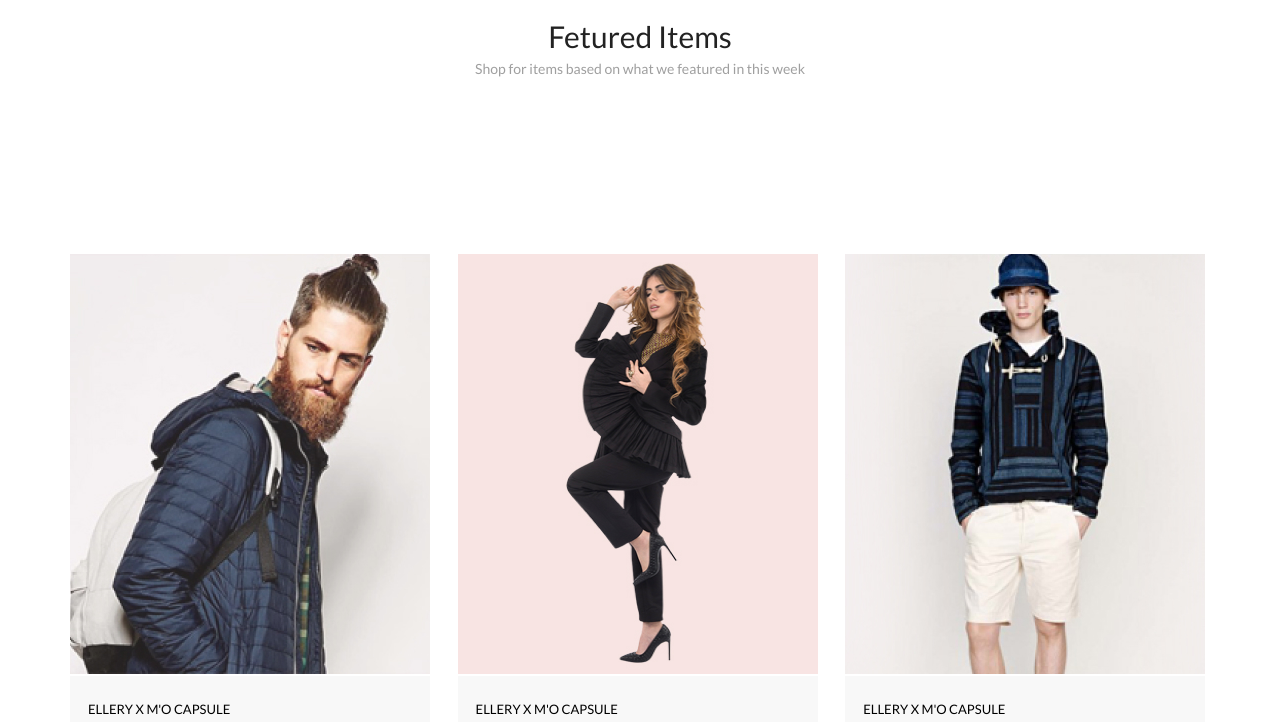
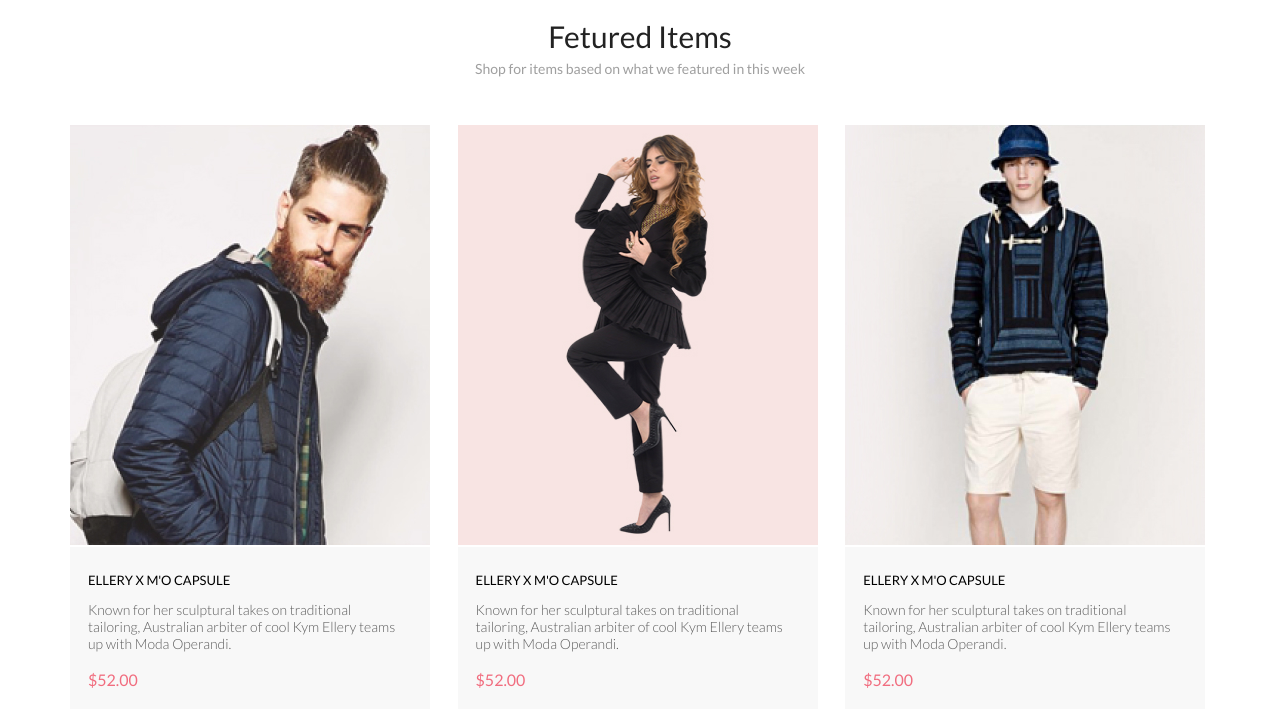
Before and after one commit to DenisSharifov1/lesson-dz-shop, a plain HTML site: page index.html in a window 1280 px wide. Shown: the part 780-1502 px from the top of the page. Drawn offline with Linux system fonts and the light colour scheme.

Commit message:
addition

```diff
--- a/blocks/_button.scss
+++ b/blocks/_button.scss
@@ -159,6 +159,10 @@
     padding-left: 10px;
 }
 
+.button__svg-basket:hover{
+    opacity: 0.5;
+}
+
 .button__button-cart{
     padding: 14px 65px 14px 72px;
     border: 1px solid #FF6A6A;
--- a/blocks/_product.scss
+++ b/blocks/_product.scss
@@ -229,3 +229,10 @@
     justify-content: center;
     margin: 129px 0 128px 0;
 }
+
+.product__list-one{
+    display: grid;
+    grid-template-columns: 34% 34% 32%;
+    justify-content: center;
+    margin: 0 0 48px 0;
+}
--- a/index.html
+++ b/index.html
@@ -159,7 +159,7 @@
                 <div class="container">
                 <h2 class="product__title">Fetured Items</h2>
                 <p class="product__text">Shop for items based on what we featured in this week</p>
-                    <ul class="product__list">
+                    <ul class="product__list-one">
                         <li class="product__item">
                             <div class="product__item-img-wrp">
                                 <img class="product__item-img" src="img/man-2.jpg" alt="man">
```
Also changed, not shown: product.html (+1 -1 lines), css/style.css, 1 other file.
